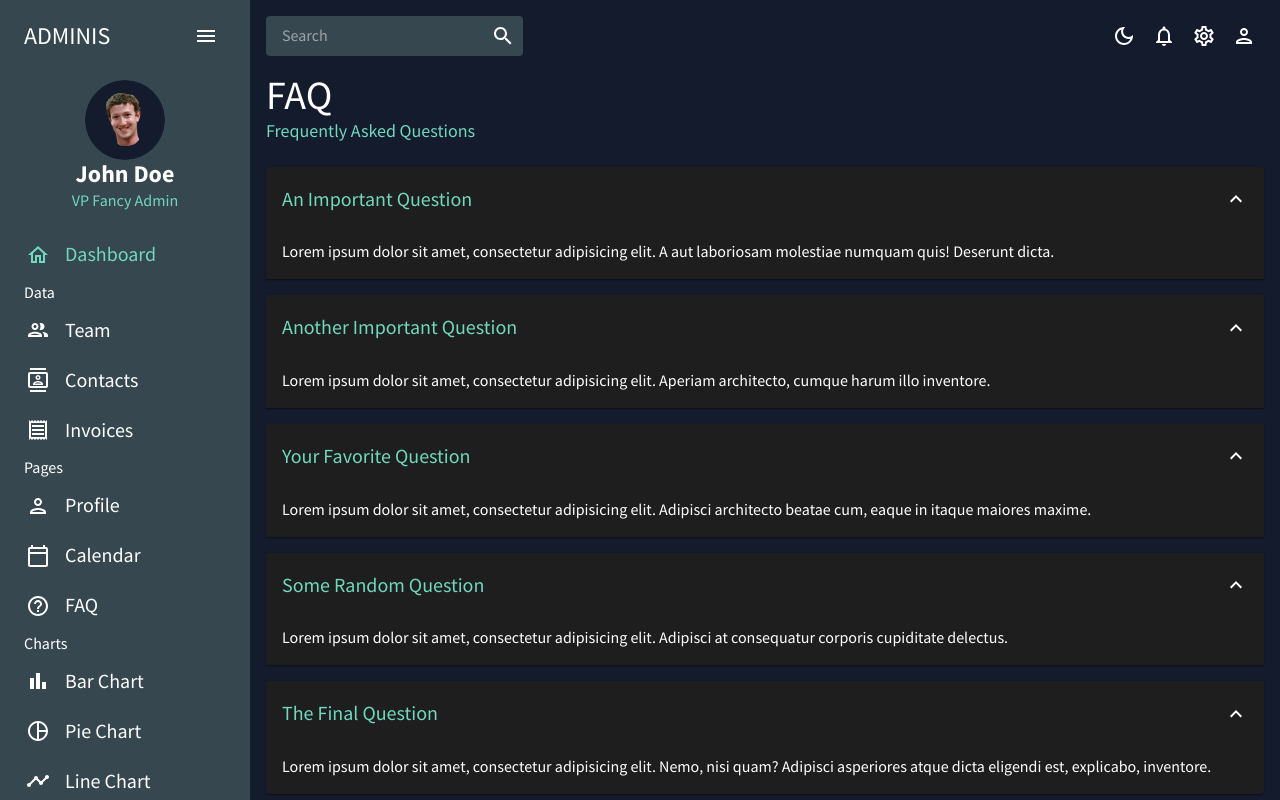
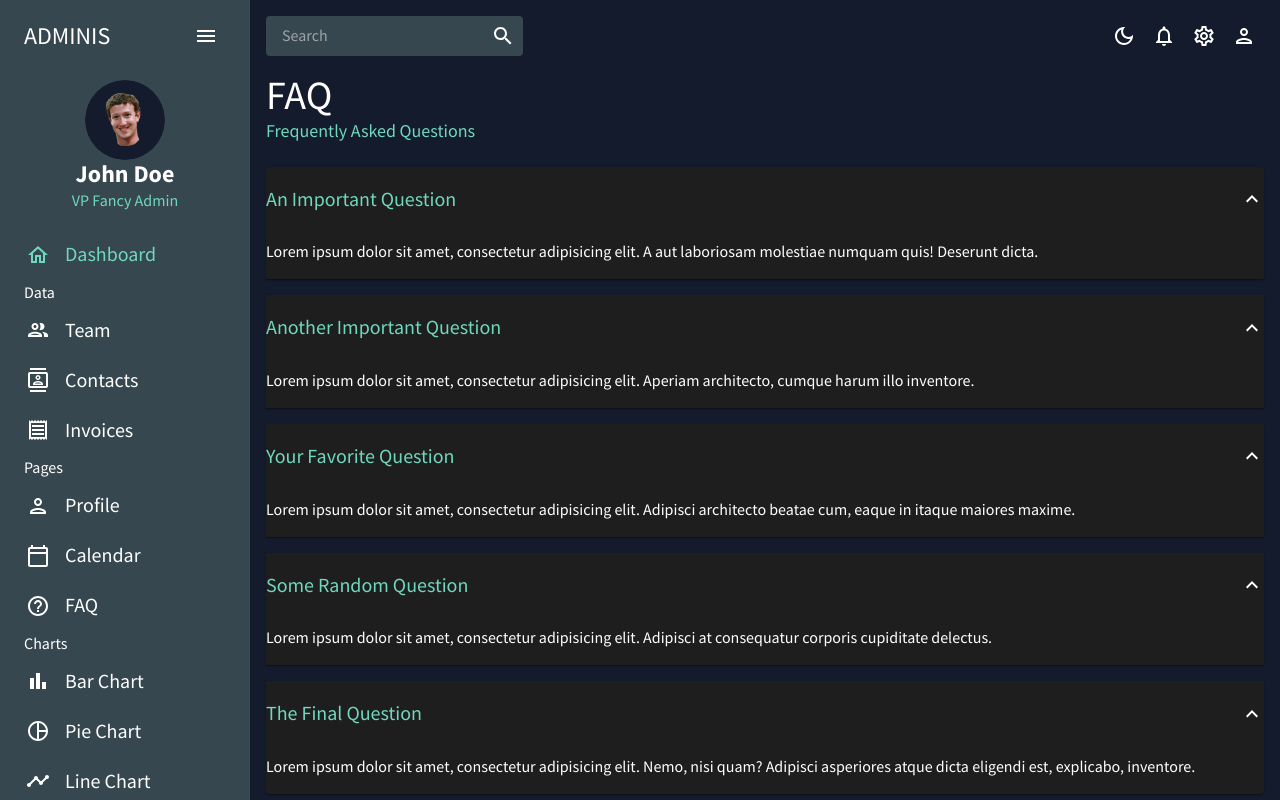
Before and after one commit to jestrickler/vite-admin, a React (Vite) app: page /faq in a window 1280 px wide. Built offline with nearby package versions, Linux system fonts and the light colour scheme.

Commit message:
Tweak the padding on the Accordion

```diff
--- a/src/pages/Faq.jsx
+++ b/src/pages/Faq.jsx
@@ -72,7 +72,7 @@ export const Component = () => {
             {(data) =>
               data.map((item) => (
                 <Accordion key={item.id} defaultExpanded>
-                  <AccordionSummary expandIcon={<ExpandMore />}>
+                  <AccordionSummary expandIcon={<ExpandMore />} sx={{ px: 0 }}>
                     <Typography
                       variant='h4'
                       component='div'
@@ -81,7 +81,7 @@ export const Component = () => {
                       {item.q}
                     </Typography>
                   </AccordionSummary>
-                  <AccordionDetails>
+                  <AccordionDetails sx={{ px: 0 }}>
                     <Typography>{item.a}</Typography>
                   </AccordionDetails>
                 </Accordion>
```
